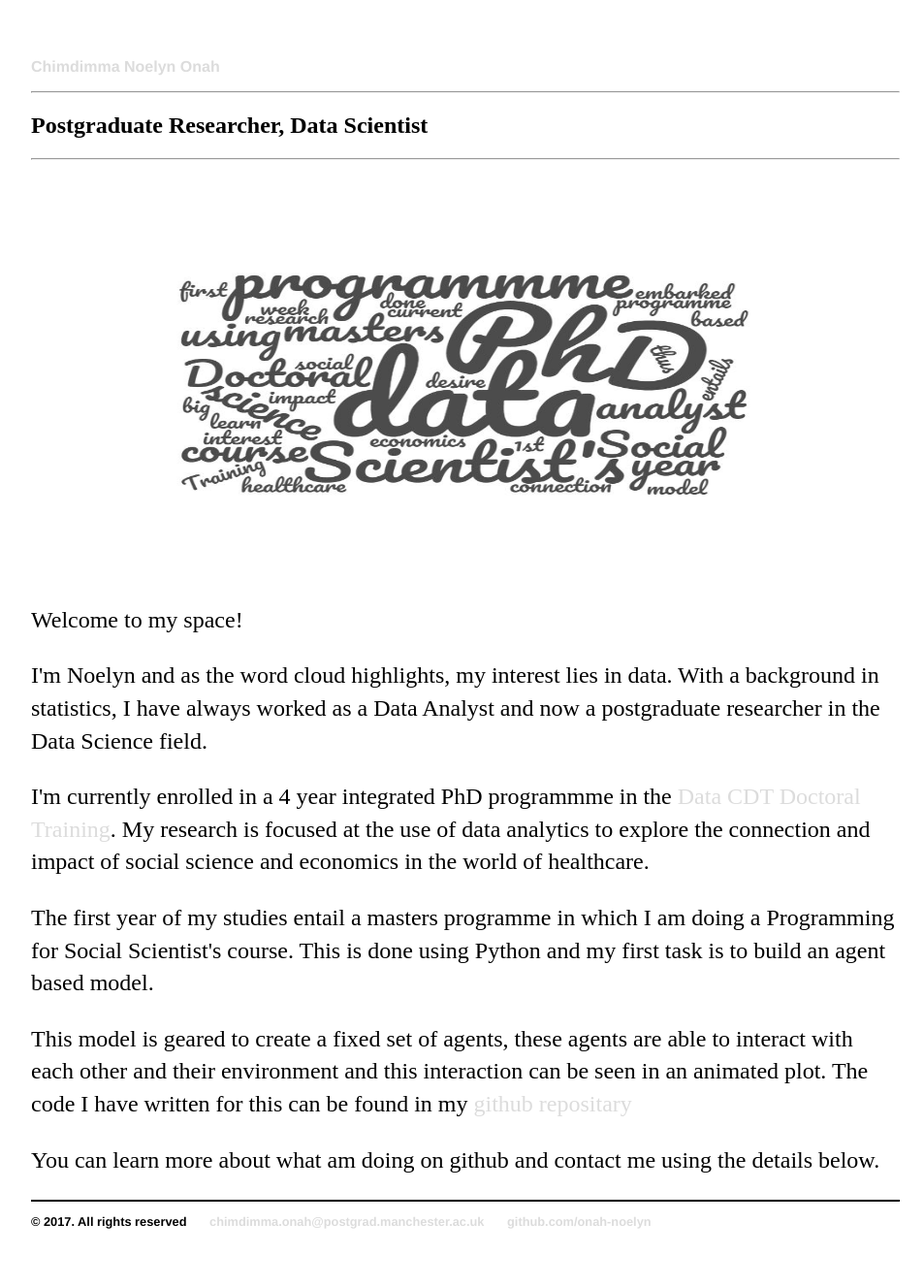
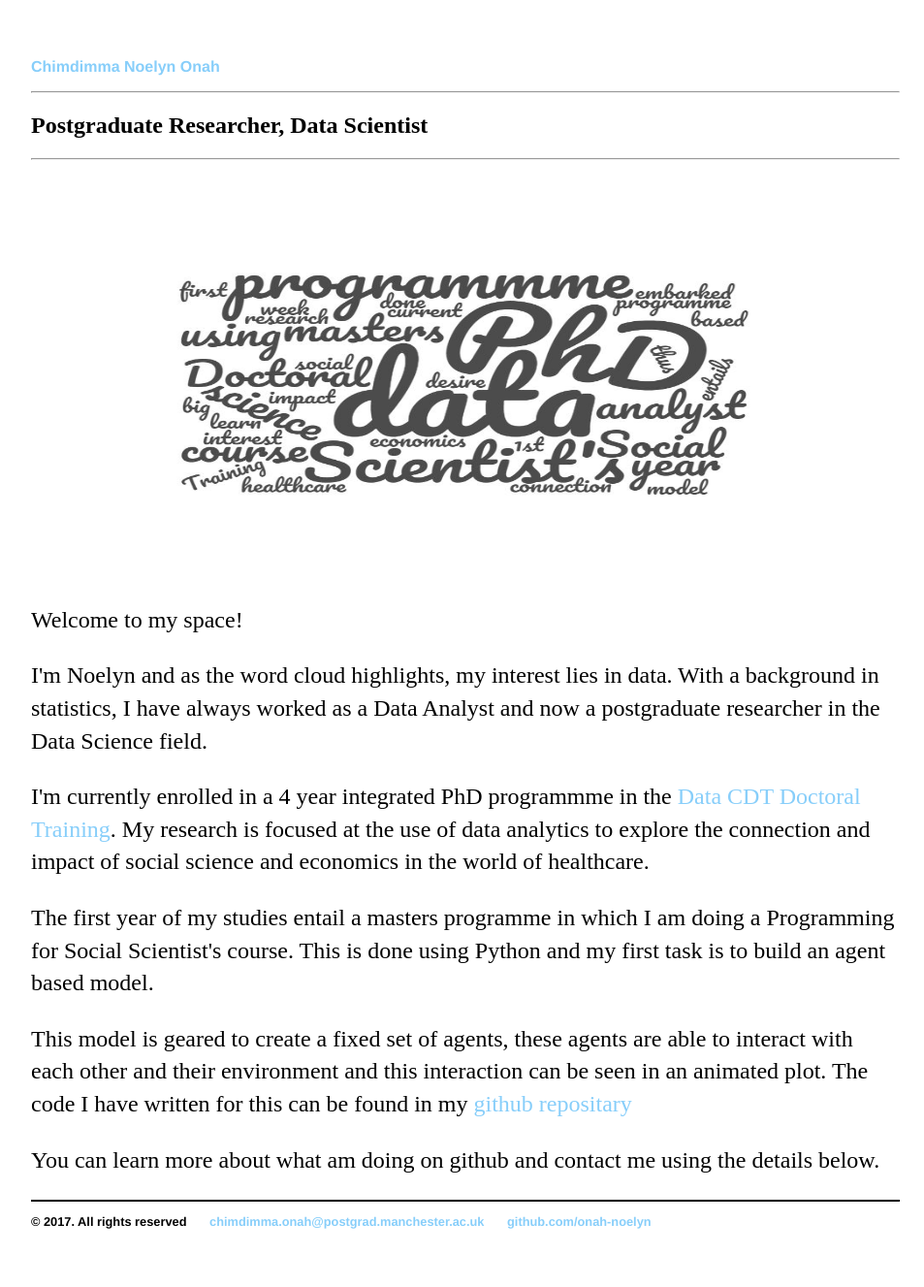
Before and after one commit to Onah-Noelyn/Onah-Noelyn.github.io, a Jekyll site: the page built from index.html, in a window 1280 px wide. Shown: the whole page at 97% size, without its empty margins (160-1113 px from the left). Built offline with Jekyll 4.4.1, drawn with Linux system fonts in a browser that asks for light colours.

Commit message:
Update main.css

```diff
--- a/css/main.css
+++ b/css/main.css
@@ -22,7 +22,7 @@ nav ul li, footer ul li {
 
 a {
     text-decoration: none;
-    color: Gainsboro;
+    color: LightSkyBlue;
 }
 
 a:hover {
```
